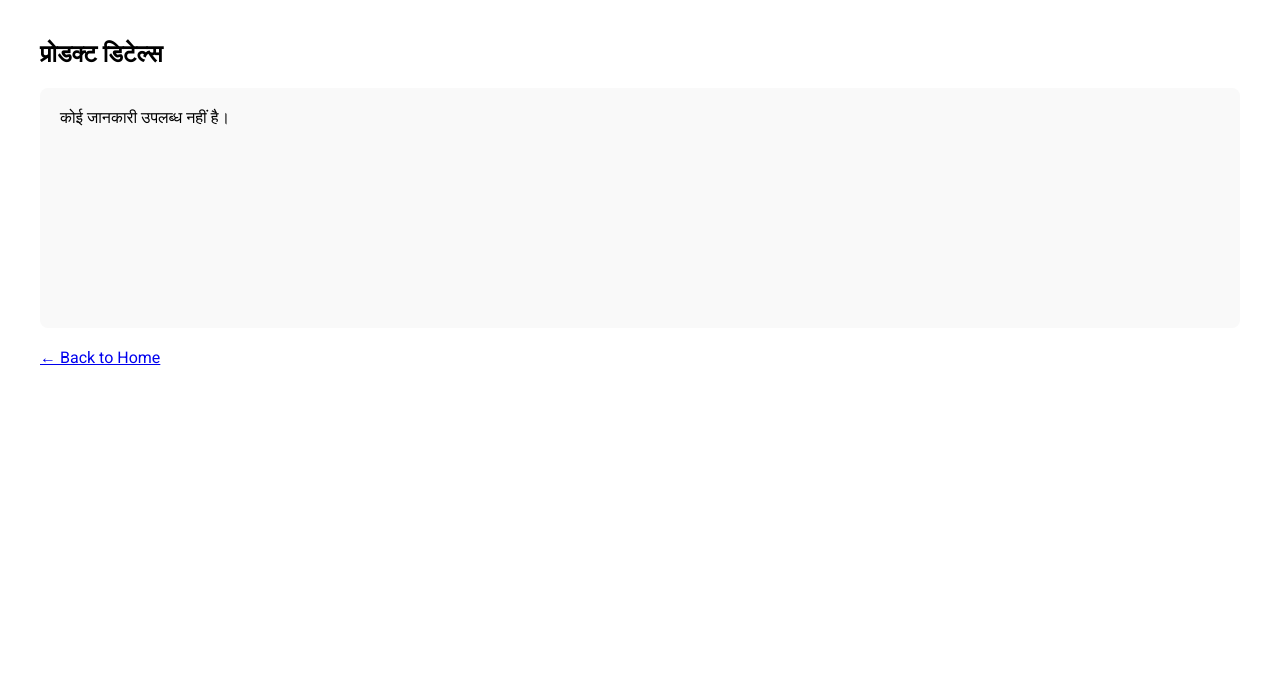
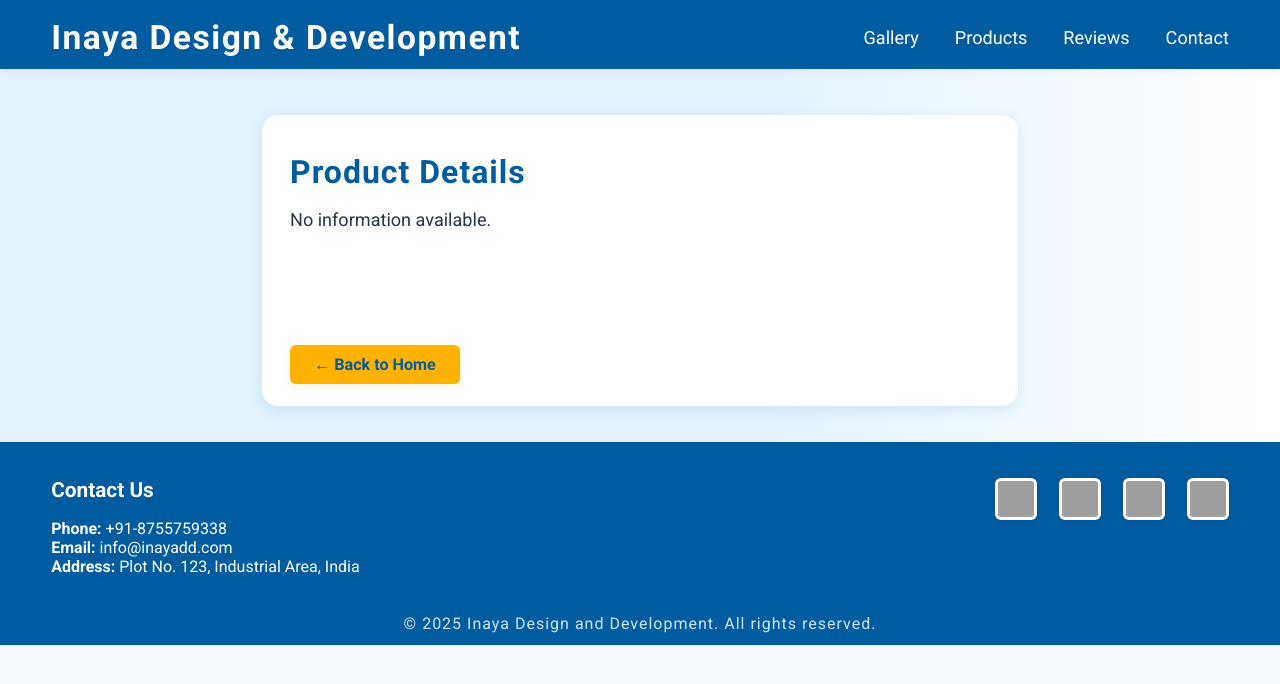
Before and after one commit to farhannwo/Mughees, a plain HTML site: page details.html in a window 1280 px wide. Drawn offline with Linux system fonts and the light colour scheme; grey boxes are pictures that could not be loaded.

Commit message:
Update details.html

```diff
--- a/details.html
+++ b/details.html
@@ -1,26 +1,115 @@
 <!DOCTYPE html>
-<html lang="hi">
+<html lang="en">
 <head>
     <meta charset="UTF-8">
-    <title>डिटेल्स पेज</title>
+    <title>Product Details | Inaya Design & Development</title>
+    <meta name="viewport" content="width=device-width, initial-scale=1" />
+    <!-- Google Fonts -->
     <link href="https://fonts.googleapis.com/css2?family=Roboto:wght@400;700&display=swap" rel="stylesheet">
+    <!-- Main CSS -->
+    <link rel="stylesheet" href="style.css" />
     <style>
-        body { font-family: 'Roboto', sans-serif; margin: 40px; }
-        #content { background: #f9f9f9; padding: 20px; border-radius: 8px; min-height: 200px; }
-        a { display: inline-block; margin-top: 20px; }
+        /* Extra styles just for details page */
+        .details-hero {
+            background: linear-gradient(90deg, #e3f2fd 60%, #fff 100%);
+            padding: 46px 0 36px 0;
+        }
+        .details-container {
+            max-width: 700px;
+            margin: 0 auto;
+            background: var(--card-bg);
+            box-shadow: var(--shadow);
+            border-radius: 16px;
+            padding: 38px 28px 32px 28px;
+        }
+        .details-title {
+            color: var(--main-color);
+            font-size: 2rem;
+            font-weight: 700;
+            margin-bottom: 18px;
+            margin-top: 0;
+            letter-spacing: 1px;
+        }
+        #content {
+            font-size: 1.13rem;
+            color: #27364a;
+            white-space: pre-line;
+            margin-bottom: 26px;
+            min-height: 120px;
+        }
+        .back-btn {
+            background: var(--accent-color);
+            color: var(--main-color);
+            font-weight: 700;
+            padding: 10px 24px;
+            border-radius: 6px;
+            text-decoration: none;
+            font-size: 1.01rem;
+            box-shadow: 0 2px 8px rgba(255,179,0,0.13);
+            transition: background 0.18s, color 0.18s;
+        }
+        .back-btn:hover {
+            background: var(--main-color);
+            color: var(--text-light);
+        }
+        @media (max-width: 750px) {
+            .details-container { padding: 20px 6vw 18px 6vw; }
+            .details-title { font-size: 1.25rem; }
+        }
     </style>
 </head>
 <body>
-    <h2>प्रोडक्ट डिटेल्स</h2>
-    <div id="content">लोड हो रहा है...</div>
-    <a href="index.html">← Back to Home</a>
+    <!-- Header (same as homepage) -->
+    <header>
+        <div class="container header-flex">
+            <h1>Inaya Design & Development</h1>
+            <nav>
+                <a href="index.html#gallery">Gallery</a>
+                <a href="index.html#products">Products</a>
+                <a href="index.html#reviews">Reviews</a>
+                <a href="index.html#contact">Contact</a>
+            </nav>
+        </div>
+    </header>
 
+    <!-- Hero Section -->
+    <section class="details-hero">
+        <div class="details-container">
+            <h2 class="details-title" id="details-title">Product Details</h2>
+            <div id="content">Loading...</div>
+            <a href="index.html" class="back-btn">← Back to Home</a>
+        </div>
+    </section>
+
+    <!-- Footer (same as homepage) -->
+    <footer>
+        <div class="container footer-flex">
+            <div>
+                <h2>Contact Us</h2>
+                <p>
+                    <strong>Phone:</strong> +91-8755759338<br />
+                    <strong>Email:</strong> info@inayadd.com<br />
+                    <strong>Address:</strong> Plot No. 123, Industrial Area, India
+                </p>
+            </div>
+            <div class="social-links">
+                <a href="https://facebook.com/" target="_blank" title="Facebook"><img src="https://cdn-icons-png.flaticon.com/512/733/733547.png" alt="Facebook" /></a>
+                <a href="https://instagram.com/" target="_blank" title="Instagram"><img src="https://cdn-icons-png.flaticon.com/512/2111/2111463.png" alt="Instagram" /></a>
+                <a href="https://youtube.com/" target="_blank" title="YouTube"><img src="https://cdn-icons-png.flaticon.com/512/1384/1384060.png" alt="YouTube" /></a>
+                <a href="https://wa.me/+918755759338" target="_blank" title="WhatsApp"><img src="https://cdn-icons-png.flaticon.com/512/733/733585.png" alt="WhatsApp" /></a>
+            </div>
+        </div>
+        <div class="copyright">
+            © 2025 Inaya Design and Development. All rights reserved.
+        </div>
+    </footer>
+
+    <!-- JS for loading .txt file -->
     <script>
         function getFileName() {
             const params = new URLSearchParams(window.location.search);
             return params.get('file');
         }
-
         function loadContent() {
             const fileName = getFileName();
             if (fileName) {
@@ -30,16 +119,22 @@
                         return response.text();
                     })
                     .then(data => {
-                        document.getElementById('content').innerText = data;
+                        // First line as title, rest as content
+                        const lines = data.split('\n');
+                        if (lines.length > 1) {
+                            document.getElementById('details-title').innerText = lines[0];
+                            document.getElementById('content').innerText = lines.slice(1).join('\n');
+                        } else {
+                            document.getElementById('content').innerText = data;
+                        }
                     })
                     .catch(error => {
-                        document.getElementById('content').innerText = 'सामग्री लोड नहीं हो पाई।';
+                        document.getElementById('content').innerText = 'Could not load content.';
                     });
             } else {
-                document.getElementById('content').innerText = 'कोई जानकारी उपलब्ध नहीं है।';
+                document.getElementById('content').innerText = 'No information available.';
             }
         }
-
         loadContent();
     </script>
 </body>
```
